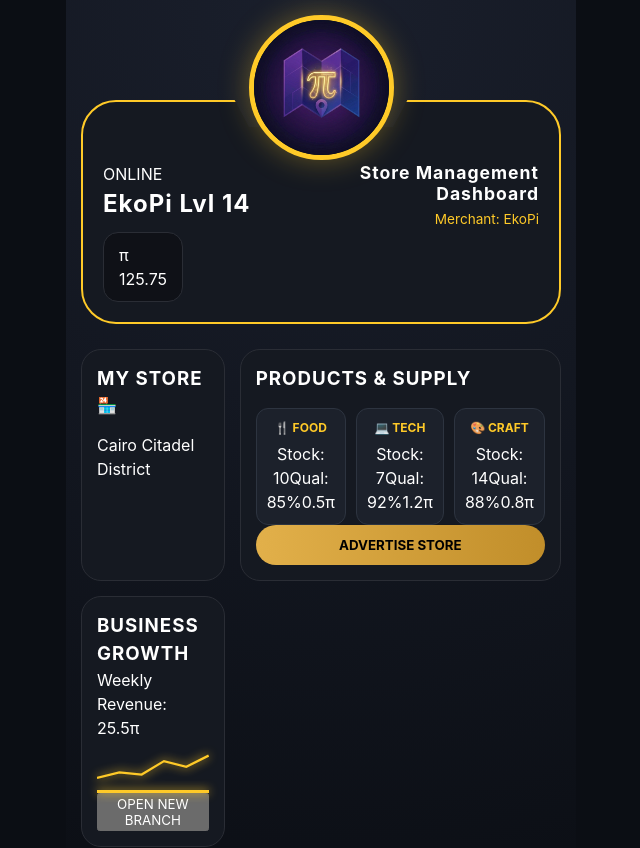
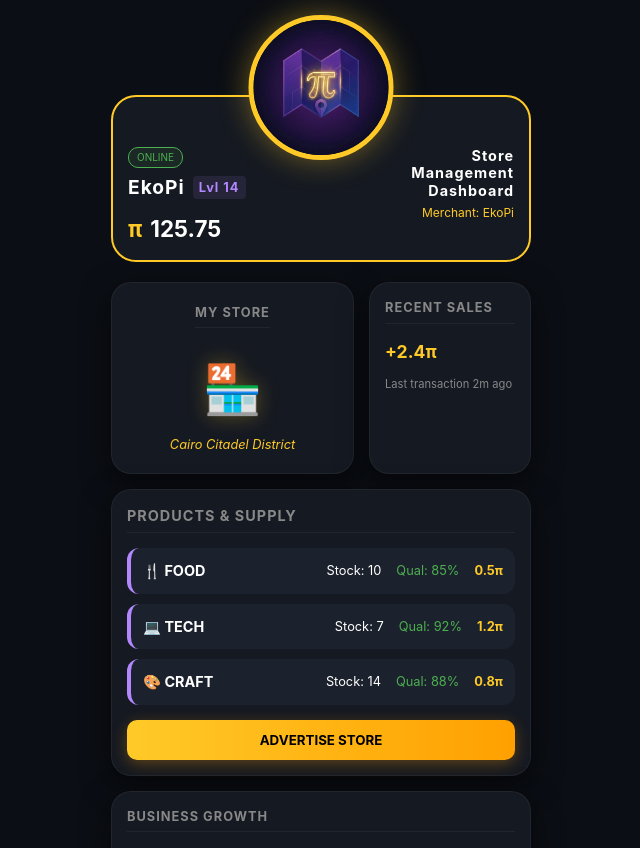
Before and after one commit to Maplypi-Official/maplypi-frontend, a React (Vite) app: page / in a window 1280 px wide. Shown: the top 848 px of the page, without its empty margins (319-959 px from the left). Built offline with nearby package versions, Linux system fonts and the light colour scheme; no server answers.

Commit message:
Refactor: Modular architecture, separate CSS for components, and UI match 100%

```diff
--- a/src/App.tsx
+++ b/src/App.tsx
@@ -1,8 +1,14 @@
 import React, { useEffect, useState } from 'react';
-import './App.css';
+import './components/Layout/Dashboard.css';
 import { maplypiService } from './services/api';
-// تم تحديث اسم الملف هنا ليتوافق مع ما رفعته على جيت هاب logo3.png
 import maplypiLogo from './assets/logo3.png';
+
+// Components
+import Crown from './components/Crown/Crown';
+import Header from './components/Header/Header';
+import MyStore from './components/Stats/MyStore';
+import ProductsSupply from './components/Stats/ProductsSupply';
+import BusinessGrowth from './components/Stats/BusinessGrowth';
 
 interface UserData {
   username: string;
@@ -11,20 +17,12 @@ interface UserData {
   location: string;
 }
 
-interface Product {
-  name: string;
-  stock: number;
-  quality: number;
-  price: number;
-  icon: string;
-}
-
 const App: React.FC = () => {
   const [userData, setUserData] = useState<UserData | null>(null);
   const [loading, setLoading] = useState<boolean>(true);
   const [error, setError] = useState<string | null>(null);
 
-  const products: Product[] = [
+  const products = [
     { name: 'FOOD', stock: 10, quality: 85, price: 0.5, icon: '🍴' },
     { name: 'TECH', stock: 7, quality: 92, price: 1.2, icon: '💻' },
     { name: 'CRAFT', stock: 14, quality: 88, price: 0.8, icon: '🎨' }
@@ -34,11 +32,9 @@ const App: React.FC = () => {
     const loadDashboardData = async () => {
       try {
         setLoading(true);
-        // جلب البيانات من السيرفر باستخدام الدالة الأصلية دون تغيير
         const data = await maplypiService.getUserProfile('EkoPi');
         setUserData(data);
       } catch (err) {
-        console.error("❌ API Error:", err);
         setError("Offline Mode Active.");
       } finally {
         setLoading(false);
@@ -47,79 +43,34 @@ const App: React.FC = () => {
     loadDashboardData();
   }, []);
 
-  if (loading) return <div className="loading-screen">INITIALIZING MAPLYPI ENGINE... 🌍</div>;
+  if (loading) return <div className="loading-screen">INITIALIZING... 🌍</div>;
 
   return (
-    <div className="ts-dashboard">
-      {error && <div className="error-toast">{error}</div>}
+    <div className="ts-dashboard-container">
+      <Crown logoUrl={maplypiLogo} />
 
-      {/* قسم اللوجو المركزي (التاج) - تم ربطه بـ logo3.png الجديد */}
-      <div className="dashboard-crown">
-        <div className="logo-outer-circle">
-          <div className="logo-inner-circle">
-            <img
-              src={maplypiLogo}
-              alt="Maplypi Logo"
-              className="central-logo"
-            />
-          </div>
-        </div>
-      </div>
+      <Header
+        userName={userData?.username || 'EkoPi'}
+        level={userData?.level || 14}
+        merchant={userData?.username || 'EkoPi'}
+        balance={userData?.piBalance || '125.75'}
+      />
 
-      <header className="ts-header">
-        <div className="user-profile">
-          <div className="status-badge">ONLINE</div>
-          <h2>{userData?.username || 'EkoPi'} <span className="lvl">Lvl {userData?.level || 14}</span></h2>
-          <div className="balance-container">
-            <span className="pi-icon">π</span>
-            <span className="amount">{userData?.piBalance || '125.75'}</span>
-          </div>
-        </div>
+      <main className="ts-main-grid">
+        <MyStore location={userData?.location || 'Cairo Citadel District'} />
 
-        <div className="dashboard-info">
-          <h3>Store Management Dashboard</h3>
-          <p className="merchant-tag">Merchant: {userData?.username || 'EkoPi'}</p>
-        </div>
-      </header>
-
-      <main className="ts-grid">
-        <section className="ts-panel store-summary">
-          <h3>MY STORE</h3>
-          {/* أيقونة المتجر السداسية */}
-          <div className="isometric-icon">🏪</div>
-          <p className="loc-text">{userData?.location || 'Cairo Citadel District'}</p>
+        {/* Recent Sales - Placeholder for now to keep grid balance */}
+        <section className="ts-panel">
+          <h3>RECENT SALES</h3>
+          <div className="revenue-stat">+2.4π</div>
+          <p style={{fontSize: '0.7rem', color: '#888'}}>Last transaction 2m ago</p>
         </section>
 
-        <section className="ts-panel product-matrix">
-          <h3>PRODUCTS & SUPPLY</h3>
-          <div className="prod-list">
-            {products.map((p) => (
-              <div key={p.name} className="prod-card">
-                <div className="prod-head">{p.icon} {p.name}</div>
-                <div className="prod-details">
-                  <span>Stock: {p.stock}</span>
-                  <span className="q-tag">Qual: {p.quality}%</span>
-                  <span className="p-tag">{p.price}π</span>
-                </div>
-              </div>
-            ))}
-          </div>
-          <div className="action-row">
-            <button className="ts-btn gold">ADVERTISE STORE</button>
-          </div>
-        </section>
+        <ProductsSupply products={products} />
+        <BusinessGrowth />
+      </main>
 
-        <section className="ts-panel growth-analytics">
-          <h3>BUSINESS GROWTH</h3>
-          <div className="revenue-stat">Weekly Revenue: 25.5π</div>
-          <div className="mini-chart">
-             <svg viewBox="0 0 100 30" className="chart-line">
-                <path d="M0 25 L20 20 L40 22 L60 10 L80 15 L100 5" fill="none" stroke="#ffca28" strokeWidth="2" />
-             </svg>
-          </div>
-          <button className="ts-btn outline">OPEN NEW BRANCH</button>
-        </section>
-      </main>
+      {error && <div className="error-toast" style={{position:'fixed', bottom:20, color:'red'}}>{error}</div>}
     </div>
   );
 }
--- /dev/null
+++ b/src/components/Crown/Crown.css
@@ -0,0 +1,29 @@
+.dashboard-crown {
+  position: absolute;
+  top: 15px;
+  left: 50%;
+  transform: translateX(-50%);
+  z-index: 100;
+}
+.logo-outer-circle {
+  width: 135px;
+  height: 135px;
+  background: #0b0e14;
+  border: 5px solid #ffca28;
+  border-radius: 50%;
+  display: flex;
+  justify-content: center;
+  align-items: center;
+  box-shadow: 0 0 30px rgba(255, 202, 40, 0.4);
+}
+.logo-inner-circle {
+  width: 100%;
+  height: 100%;
+  border-radius: 50%;
+  overflow: hidden;
+}
+.central-logo {
+  width: 100%;
+  height: 100%;
+  object-fit: cover;
+}
--- /dev/null
+++ b/src/components/Crown/Crown.tsx
@@ -0,0 +1,13 @@
+import React from 'react';
+import './Crown.css';
+
+const Crown: React.FC<{ logoUrl: string }> = ({ logoUrl }) => (
+  <div className="dashboard-crown">
+    <div className="logo-outer-circle">
+      <div className="logo-inner-circle">
+        <img src={logoUrl} alt="Logo" className="central-logo" />
+      </div>
+    </div>
+  </div>
+);
+export default Crown;
--- /dev/null
+++ b/src/components/Header/Header.css
@@ -0,0 +1,31 @@
+.ts-header {
+  background: #151921;
+  border: 2px solid #ffca28;
+  border-radius: 25px;
+  padding: 50px 15px 15px 15px;
+  display: flex;
+  justify-content: space-between;
+  align-items: flex-start;
+  position: relative;
+  /* الفتحة الهندسية للوجو */
+  clip-path: polygon(0% 0%, 35% 0%, 38% 12%, 62% 12%, 65% 0%, 100% 0%, 100% 100%, 0% 100%);
+  margin-top: 10px;
+}
+.user-meta .status-badge {
+  background: rgba(76, 175, 80, 0.1);
+  color: #4caf50;
+  font-size: 10px;
+  padding: 2px 8px;
+  border-radius: 10px;
+  border: 1px solid #4caf50;
+  width: fit-content;
+  margin-bottom: 5px;
+}
+.user-meta h2 { font-size: 1.2rem; color: #fff; margin: 0; display: flex; align-items: center; gap: 8px; }
+.lvl-tag { color: #b388ff; font-size: 0.8rem; background: rgba(179, 136, 255, 0.1); padding: 2px 6px; border-radius: 4px; }
+.balance-container-header { display: flex; align-items: center; gap: 8px; margin-top: 10px; }
+.pi-icon-gold { color: #ffca28; font-size: 1.4rem; font-weight: bold; }
+.balance-amount { font-size: 1.4rem; color: #fff; font-weight: bold; }
+.header-title { text-align: right; }
+.header-title h3 { color: #fff; font-size: 0.9rem; margin: 0; width: 120px; line-height: 1.2; }
+.merchant-name { color: #ffca28; font-size: 0.75rem; margin-top: 5px; }
--- /dev/null
+++ b/src/components/Header/Header.tsx
@@ -0,0 +1,22 @@
+import React from 'react';
+import './Header.css';
+
+interface Props { userName: string; level: number; merchant: string; balance: string | number; }
+
+const Header: React.FC<Props> = ({ userName, level, merchant, balance }) => (
+  <header className="ts-header">
+    <div className="user-meta">
+      <div className="status-badge">ONLINE</div>
+      <h2>{userName} <span className="lvl-tag">Lvl {level}</span></h2>
+      <div className="balance-container-header">
+        <span className="pi-icon-gold">π</span>
+        <span className="balance-amount">{balance}</span>
+      </div>
+    </div>
+    <div className="header-title">
+      <h3>Store Management Dashboard</h3>
+      <p className="merchant-name">Merchant: {merchant}</p>
+    </div>
+  </header>
+);
+export default Header;
--- /dev/null
+++ b/src/components/Layout/Dashboard.css
@@ -0,0 +1,31 @@
+.ts-dashboard-container {
+  width: 100%;
+  max-width: 450px;
+  margin: 0 auto;
+  background: #0b0e14;
+  padding: 85px 15px 20px 15px;
+  box-sizing: border-box;
+  min-height: 100vh;
+}
+.ts-panel {
+  background: #151921;
+  border-radius: 20px;
+  padding: 15px;
+  border: 1px solid rgba(255,255,255,0.05);
+  box-shadow: 0 10px 30px rgba(0,0,0,0.5);
+}
+.ts-panel h3 {
+  margin: 0 0 15px 0;
+  font-size: 0.8rem;
+  color: #888;
+  text-transform: uppercase;
+  border-bottom: 1px solid rgba(255,255,255,0.05);
+  padding-bottom: 5px;
+}
+.ts-main-grid {
+  display: grid;
+  grid-template-columns: 1.2fr 0.8fr;
+  gap: 15px;
+  margin-top: 20px;
+}
+.full-width { grid-column: span 2; }
--- /dev/null
+++ b/src/components/Stats/BusinessGrowth.css
@@ -0,0 +1,17 @@
+.growth-analytics { position: relative; overflow: hidden; }
+.revenue-stat { color: #ffca28; font-size: 1.1rem; font-weight: bold; margin: 10px 0; }
+.mini-chart { width: 100%; height: 60px; margin: 10px 0; }
+.chart-line path {
+  filter: drop-shadow(0 0 5px #ffca28);
+}
+.ts-btn.outline {
+  width: 100%;
+  background: transparent;
+  border: 1px solid #ffca28;
+  color: #ffca28;
+  padding: 10px;
+  border-radius: 10px;
+  font-size: 0.8rem;
+  transition: 0.3s;
+}
+.ts-btn.outline:hover { background: rgba(255,202,40,0.1); }
--- /dev/null
+++ b/src/components/Stats/BusinessGrowth.tsx
@@ -0,0 +1,16 @@
+import './BusinessGrowth.css';
+import React from 'react';
+
+const BusinessGrowth: React.FC = () => (
+  <section className="ts-panel growth-analytics full-width">
+    <h3>BUSINESS GROWTH</h3>
+    <div className="revenue-stat">Weekly Revenue: 25.5π</div>
+    <div className="mini-chart">
+       <svg viewBox="0 0 100 30" className="chart-line">
+          <path d="M0 25 L20 20 L40 22 L60 10 L80 15 L100 5" fill="none" stroke="#ffca28" strokeWidth="2" />
+       </svg>
+    </div>
+    <button className="ts-btn outline">OPEN NEW BRANCH</button>
+  </section>
+);
+export default BusinessGrowth;
--- /dev/null
+++ b/src/components/Stats/MyStore.css
@@ -0,0 +1,10 @@
+.store-summary {
+  display: flex;
+  flex-direction: column;
+  align-items: center;
+  justify-content: center;
+  text-align: center;
+  min-height: 160px;
+}
+.isometric-icon { font-size: 3rem; margin: 10px 0; filter: drop-shadow(0 0 10px rgba(255,202,40,0.3)); }
+.loc-text { color: #ffca28; font-size: 0.8rem; margin: 0; font-style: italic; }
--- /dev/null
+++ b/src/components/Stats/MyStore.tsx
@@ -0,0 +1,12 @@
+import './MyStore.css';
+import React from 'react';
+
+interface Props { location: string; }
+const MyStore: React.FC<Props> = ({ location }) => (
+  <section className="ts-panel store-summary">
+    <h3>MY STORE</h3>
+    <div className="isometric-icon">🏪</div>
+    <p className="loc-text">{location}</p>
+  </section>
+);
+export default MyStore;
--- /dev/null
+++ b/src/components/Stats/ProductsSupply.css
@@ -0,0 +1,26 @@
+.product-matrix h3 { margin-bottom: 15px; font-size: 0.9rem; letter-spacing: 1px; }
+.prod-list { display: flex; flex-direction: column; gap: 10px; width: 100%; }
+.prod-card {
+  background: #1c222d;
+  border-radius: 12px;
+  padding: 12px;
+  display: flex;
+  justify-content: space-between;
+  align-items: center;
+  border-left: 4px solid #b388ff;
+}
+.prod-head { display: flex; align-items: center; gap: 10px; color: #fff; font-weight: bold; font-size: 0.9rem; }
+.prod-details { display: flex; gap: 15px; font-size: 0.8rem; align-items: center; }
+.q-tag { color: #4caf50; }
+.p-tag { color: #ffca28; font-weight: bold; }
+.ts-btn.gold {
+  width: 100%;
+  background: linear-gradient(90deg, #ffca28, #ffa000);
+  border: none;
+  padding: 12px;
+  border-radius: 10px;
+  color: #000;
+  font-weight: bold;
+  margin-top: 15px;
+  box-shadow: 0 4px 15px rgba(255, 160, 0, 0.3);
+}
--- /dev/null
+++ b/src/components/Stats/ProductsSupply.tsx
@@ -0,0 +1,28 @@
+import './ProductsSupply.css';
+import './ProductsSupply.css';
+import React from 'react';
+
+interface Product { name: string; stock: number; quality: number; price: number; icon: string; }
+interface Props { products: Product[]; }
+
+const ProductsSupply: React.FC<Props> = ({ products }) => (
+  <section className="ts-panel product-matrix full-width">
+    <h3>PRODUCTS & SUPPLY</h3>
+    <div className="prod-list">
+      {products.map((p) => (
+        <div key={p.name} className="prod-card">
+          <div className="prod-head">{p.icon} {p.name}</div>
+          <div className="prod-details">
+            <span>Stock: {p.stock}</span>
+            <span className="q-tag">Qual: {p.quality}%</span>
+            <span className="p-tag">{p.price}π</span>
+          </div>
+        </div>
+      ))}
+    </div>
+    <div className="action-row">
+      <button className="ts-btn gold">ADVERTISE STORE</button>
+    </div>
+  </section>
+);
+export default ProductsSupply;
```
